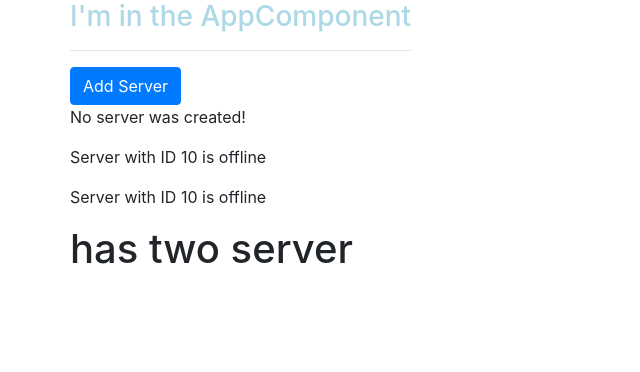
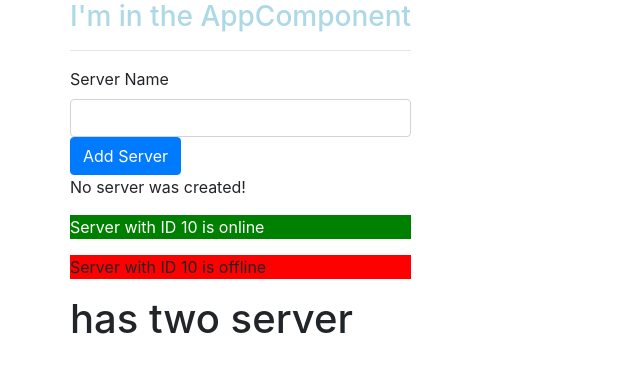
Before and after one commit to Frank-Bae/angular, an Angular app in the folder Angular/last-app/: page / in a window 1280 px wide. Shown: the top 372 px of the page, without its empty margins (0-640 px from the left). Built offline with nearby package versions, Linux system fonts and the light colour scheme.

Commit message:
completed everything basic

```diff
--- a/Angular/last-app/src/app/server/server.component.html
+++ b/Angular/last-app/src/app/server/server.component.html
@@ -1,2 +1,9 @@
 <!-- You can also have the string interpolation output when calling a function -->
-<p>Server with ID {{ serverId }} is {{ getServerStatus() }}</p>
+<!-- <p [ngStyle]="{backgroundColor: getColor()}">Server with ID {{ serverId }} is {{ getServerStatus() }}</p>
+ -->
+
+
+
+<p [ngStyle]="{backgroundColor: getColor()}" [ngClass]="{online: serverStatus === 'online'}">
+  Server with ID {{ serverId }} is {{ getServerStatus() }}
+</p>
--- a/Angular/last-app/src/app/server/server.component.ts
+++ b/Angular/last-app/src/app/server/server.component.ts
@@ -2,14 +2,28 @@ import { Component } from '@angular/core';
 
 @Component({
   selector: 'app-server',
-  templateUrl: './server.component.html'
+  templateUrl: './server.component.html',
+  styles: [`
+    .online {
+      color: white
+    }
+  `]
+
 })
 
 export class ServerComponent {
   serverId: number = 10;
-  serverStatus: string = 'offline'
+  serverStatus: string = 'offline';
+
+  constructor() {
+    this.serverStatus = Math.random() > 0.5 ? 'online' : 'offline';
+  }
 
   getServerStatus() {
     return this.serverStatus;
   }
+
+  getColor() {
+    return this.serverStatus === 'online' ? 'green' : 'red'
+  }
 }
--- a/Angular/last-app/src/app/servers/servers.component.html
+++ b/Angular/last-app/src/app/servers/servers.component.html
@@ -1,3 +1,11 @@
+<label>Server Name</label>
+<!-- The dollar sign event will update the servername -->
+<!-- <input type="text" class="form-control" (input)="onUpdateServerName($event)"> -->
+
+<!-- This is a two way binding -->
+<input type="text" class="form-control" [(ngModel)]="serverName">
+<!-- <p>{{ serverName }}</p> -->
+
 <!-- The disabled is encased in property binding and if it is true, it will disable the
 button tag unless otherwise stated.  -->
 <!-- The click is simple event binding where you have the click directive and will execute
@@ -7,7 +15,17 @@ the following function back to the typescript file -->
 </button>
 <!-- <p [innerText]="allowNewServer"></p> -->
 
-<p>{{ serverCreationStatus }}</p>
-<app-server></app-server>
-<app-server></app-server>
+<!-- <p>{{ serverCreationStatus }}</p> -->
+
+<!-- we can create an if else conditional by writing else to the tag with the same id -->
+<p *ngIf="serverCreated; else noServer">Server was created, server name is {{ serverName }}</p>
+<ng-template #noServer>
+  <p>
+    No server was created!
+  </p>
+</ng-template>
+
+
+<app-server *ngFor="let server of servers"></app-server>
+
 <h1>has two server</h1>
--- a/Angular/last-app/src/app/servers/servers.component.ts
+++ b/Angular/last-app/src/app/servers/servers.component.ts
@@ -8,6 +8,9 @@ import { Component, OnInit } from '@angular/core';
 export class ServersComponent implements OnInit {
   allowNewServer = false;
   serverCreationStatus = 'No server was created!';
+  serverName = '';
+  serverCreated = false;
+  servers = ['Testserver', 'Testserver 2'];
 
   constructor() {
     setTimeout(() => {
@@ -18,9 +21,13 @@ export class ServersComponent implements OnInit {
 
   ngOnInit(): void {
   }
-
+  // When clicked, this will also retrieve the serverName
   onCreateServer() {
-    this.serverCreationStatus = 'Server was created!';
+    this.serverCreated = true;
+    this.servers.push(this.serverName);
+    this.serverCreationStatus = 'Server was created! ' + this.serverName;
   }
-
+  onUpdateServerName(event: any) {
+    this.serverName = event.target.value;
+  }
 }
```
